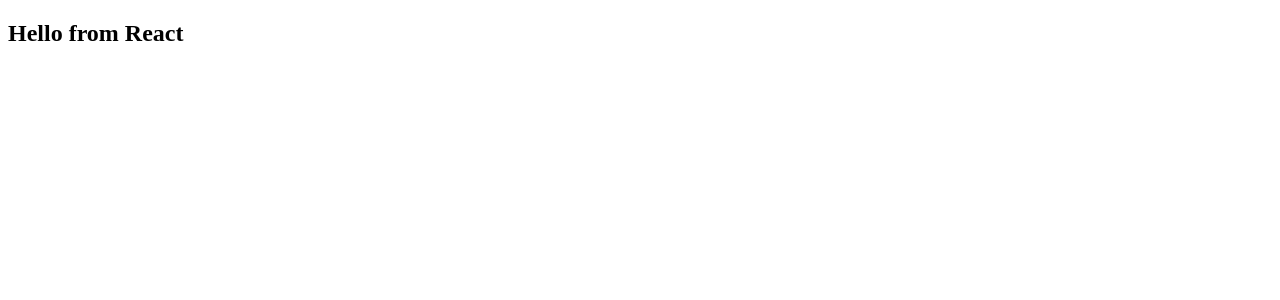
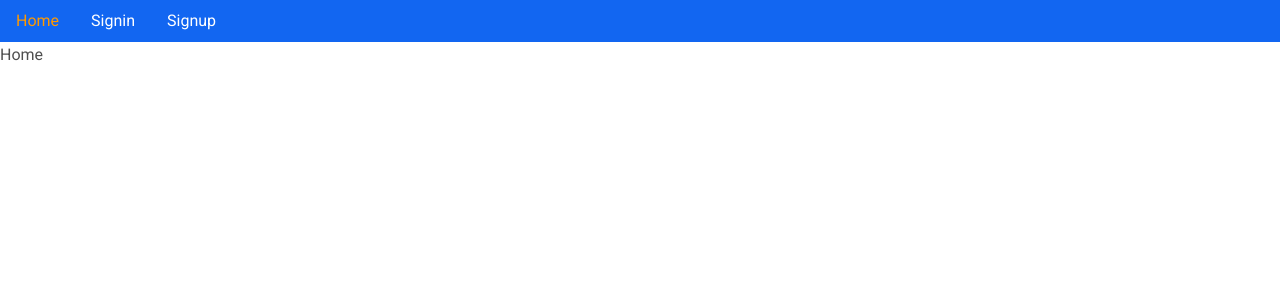
Before and after one commit to SamraajThack/Sams-Book-Store, a React (Create React App) app in the folder ecommerce-front/: page / in a window 1280 px wide. Shown: the top 300 px of the page. Built offline with nearby package versions, Linux system fonts and the light colour scheme.

Commit message:
Routes, signup, signin and home pages

```diff
--- a/ecommerce-front/package.json
+++ b/ecommerce-front/package.json
@@ -8,6 +8,7 @@
     "@testing-library/user-event": "^12.1.10",
     "react": "^17.0.2",
     "react-dom": "^17.0.2",
+    "react-router-dom": "^5.2.0",
     "react-scripts": "4.0.3",
     "web-vitals": "^1.0.1"
   },
--- a/ecommerce-front/public/index.html
+++ b/ecommerce-front/public/index.html
@@ -10,20 +10,24 @@
       content="Web site created using create-react-app"
     />
     <link rel="apple-touch-icon" href="%PUBLIC_URL%/logo192.png" />
-    <!--
-      manifest.json provides metadata used when your web app is installed on a
-      user's mobile device or desktop. See https://developers.google.com/web/fundamentals/web-app-manifest/
-    -->
+
     <link rel="manifest" href="%PUBLIC_URL%/manifest.json" />
-    <!--
-      Notice the use of %PUBLIC_URL% in the tags above.
-      It will be replaced with the URL of the `public` folder during the build.
-      Only files inside the `public` folder can be referenced from the HTML.
+        <!-- Font Awesome -->
+    <link
+    href="https://cdnjs.cloudflare.com/ajax/libs/font-awesome/5.15.1/css/all.min.css"
+    rel="stylesheet"
+    />
+    <!-- Google Fonts -->
+    <link
+    href="https://fonts.googleapis.com/css?family=Roboto:300,400,500,700&display=swap"
+    rel="stylesheet"
+    />
+    <!-- MDB -->
+    <link
+    href="https://cdnjs.cloudflare.com/ajax/libs/mdb-ui-kit/3.6.0/mdb.min.css"
+    rel="stylesheet"
+    />
 
-      Unlike "/favicon.ico" or "favicon.ico", "%PUBLIC_URL%/favicon.ico" will
-      work correctly both with client-side routing and a non-root public URL.
-      Learn how to configure a non-root public URL by running `npm run build`.
-    -->
     <title>React App</title>
   </head>
   <body>
--- /dev/null
+++ b/ecommerce-front/src/Routes.js
@@ -0,0 +1,21 @@
+import React from 'react'
+import{BrowserRouter, Switch, Route} from 'react-router-dom'
+import Signup from './user/Signup'
+import Signin from './user/Signin'
+import Home from './core/Home'
+import Menu from './core/Menu'
+
+const Routes = () => {
+    return(
+        <BrowserRouter>
+        <Menu />
+            <Switch>
+            <Route path="/" exact component= {Home}/>
+                <Route path="/signin" exact component= {Signin}/>
+                <Route path="/signup" exact component= {Signup}/>
+            </Switch>
+        </BrowserRouter>
+    );
+};
+
+export default Routes;
--- /dev/null
+++ b/ecommerce-front/src/core/Home.js
@@ -0,0 +1,11 @@
+import React from 'react'
+
+const Home = () =>  {
+    return(
+    <div>
+        Home
+    </div>
+    )
+}
+
+export default Home;
--- /dev/null
+++ b/ecommerce-front/src/core/Menu.js
@@ -0,0 +1,44 @@
+import React from "react";
+import { Link, withRouter } from "react-router-dom";
+
+const isActive = (history, path) => {
+  if (history.location.pathname === path) {
+    return { color: "#ff9900" };
+  } else {
+    return { color: "#ffffff" };
+  }
+};
+
+const Menu = ({history}) => {
+  return (
+    <div>
+      <ul className="nav nav-tabls bg-primary">
+        <li className="nav-item">
+          <Link className="nav-link" style={isActive(history, "/")} to="/">
+            Home
+          </Link>
+        </li>
+        <li className="nav-item">
+          <Link
+            className="nav-link"
+            style={isActive(history, "/signin")}
+            to="/signin"
+          >
+            Signin
+          </Link>
+        </li>
+        <li className="nav-item">
+          <Link
+            className="nav-link"
+            style={isActive(history, "/signup")}
+            to="/signup"
+          >
+            Signup
+          </Link>
+        </li>
+      </ul>
+    </div>
+  );
+};
+
+export default withRouter(Menu);
--- a/ecommerce-front/src/index.js
+++ b/ecommerce-front/src/index.js
@@ -1,11 +1,11 @@
 import React from 'react';
 import ReactDOM from 'react-dom';
-import App from './App';
+import Routes from './Routes';
 
 
 ReactDOM.render(
   <React.StrictMode>
-    <App />
+    <Routes />
   </React.StrictMode>,
   document.getElementById('root')
 );
--- /dev/null
+++ b/ecommerce-front/src/user/Signin.js
@@ -0,0 +1,11 @@
+import React from 'react'
+
+const Signin = () =>  {
+    return(
+    <div>
+        signin
+    </div>
+    )
+}
+
+export default Signin;
--- /dev/null
+++ b/ecommerce-front/src/user/Signup.js
@@ -0,0 +1,11 @@
+import React from 'react'
+
+const Signup = () =>  {
+    return(
+    <div>
+        signup
+    </div>
+    )
+}
+
+export default Signup;
```
Also changed, not shown: 1 other file (tests, documents, lock files or other folders).
